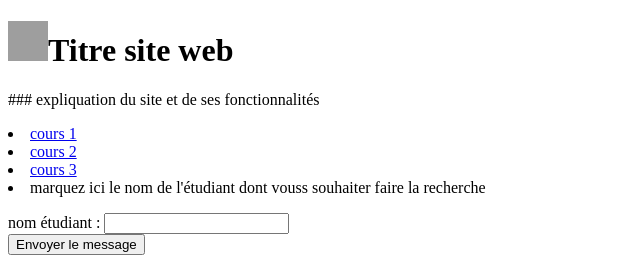
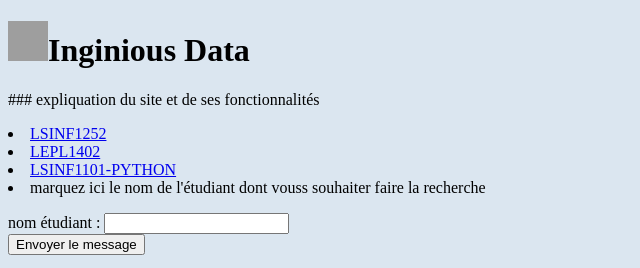
Before and after one commit to romain-mottet/Projet2_Groupe_A_2, a Flask app: page / in a window 1280 px wide. Shown: the top 268 px of the page, without its empty margins (0-640 px from the left). Run offline with Flask 2, Linux system fonts and the light colour scheme; parts of the project's set-up code (start-up, migrations or seed data) failed here and were passed over; some libraries are stand-ins or nearby versions; grey boxes are pictures that could not be loaded.

Commit message:
index update name course

```diff
--- a/webapp/templates/index.html
+++ b/webapp/templates/index.html
@@ -1,20 +1,23 @@
 <!DOCTYPE html>
 <html>
 <head>
-<title>Page Title</title>
+<title>Projet 2 analyse des données inginious </title>
 </head>
+<body style="background-color:#dbe6f0;">
+  <body>
 <body>
 <meta charset ="utf-8">
 <script src="https://cdn.jsdelivr.net/npm/chart.js@2.8.0"></script>
 
-<h1><a href="https://www.w3schools.com/code/tryit.asp?filename=GD6JLK4D2LZX"><img width="40" height="40" border="0" src="https://efficartes.fr/wp-content/uploads/2014/05/home-152619_640.png" alt="Bouton retour à l'accueil" /></a>Titre site web</h1>
+
+<h1><a href="{{ url_for('index') }}"><img width="40" height="40" border="0" src="https://efficartes.fr/wp-content/uploads/2014/05/home-152619_640.png" alt="Bouton retour à l'accueil" /></a>Inginious Data</h1>
 <p>### expliquation du site et de ses fonctionnalités</p>
 
 
 
-    <li><a href= "{{ url_for('cours1') }}"">cours 1</a></li>
-    <li><a href= "{{ url_for('cours2') }}"">cours 2</a></li>
-    <li><a href= "{{ url_for('cours3') }}"">cours 3</a></li>
+    <li><a href= "{{ url_for('LSINF1252') }}"">LSINF1252</a></li>
+    <li><a href= "{{ url_for('LEPL1402') }}"">LEPL1402</a></li>
+    <li><a href= "{{ url_for('LSINF1101_PYTHON') }}"">LSINF1101-PYTHON</a></li>
     <li>marquez ici le nom de l'étudiant dont vouss souhaiter faire la recherche</li><p>
     <form action="/ma-page-de-traitement" method="post">
     		<div>
```
